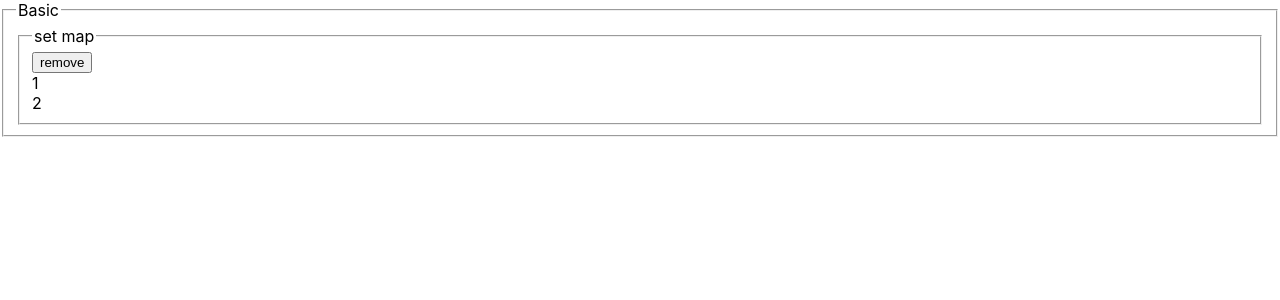
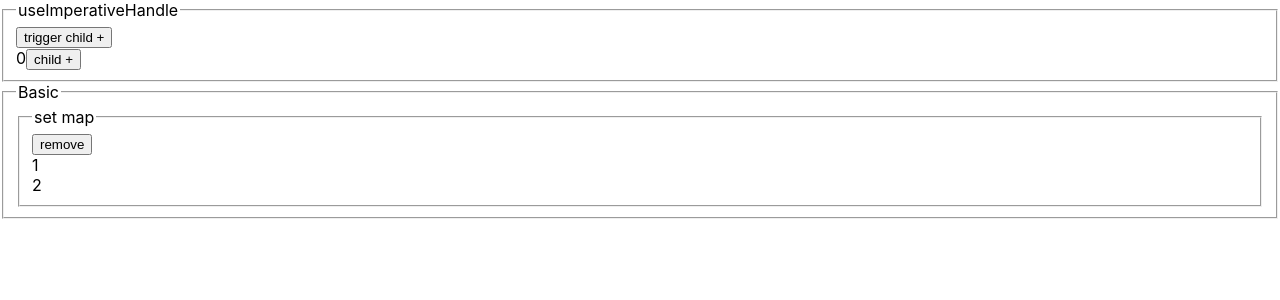
Before and after one commit to Huauauaa/react-news, a React (Vite) app: page / in a window 1280 px wide. Shown: the top 300 px of the page. Built offline with nearby package versions, Linux system fonts and the light colour scheme.

Commit message:
useImperativeHandle

```diff
--- a/src/App.jsx
+++ b/src/App.jsx
@@ -1,9 +1,11 @@
 import { useState } from 'react';
 import BasicComponent from './basic/BasicComponent';
+import { default as UseImperativeHandle } from './useImperativeHandle/Parent';
 
 function App() {
   return (
     <div>
+      <UseImperativeHandle />
       <BasicComponent />
     </div>
   );
--- /dev/null
+++ b/src/useImperativeHandle/Child.jsx
@@ -0,0 +1,26 @@
+import { useImperativeHandle, useState } from 'react';
+
+function Child(props) {
+  const [count, setCount] = useState(0);
+  useImperativeHandle(props.onRef, () => {
+    return {
+      increase,
+      getCount() {
+        return count;
+      },
+    };
+  });
+  function increase() {
+    console.log('Child func');
+    setCount((c) => c + 1);
+  }
+
+  return (
+    <div>
+      {count}
+      <button onClick={increase}>child +</button>
+    </div>
+  );
+}
+
+export default Child;
--- /dev/null
+++ b/src/useImperativeHandle/Parent.jsx
@@ -0,0 +1,28 @@
+import { useEffect, useRef } from 'react';
+import Child from './Child';
+
+function Parent() {
+  const ChildRef = useRef();
+  let timer;
+
+  function onTriggerChild() {
+    ChildRef.current.increase();
+    timer = setTimeout(() => {
+      console.log("After, child's count is ", ChildRef.current.getCount());
+    }, 0);
+  }
+  useEffect(() => {
+    return () => {
+      clearTimeout(timer);
+    };
+  });
+  return (
+    <fieldset>
+      <legend>useImperativeHandle</legend>
+      <button onClick={onTriggerChild}>trigger child +</button>
+      <Child onRef={ChildRef} />
+    </fieldset>
+  );
+}
+
+export default Parent;
```
